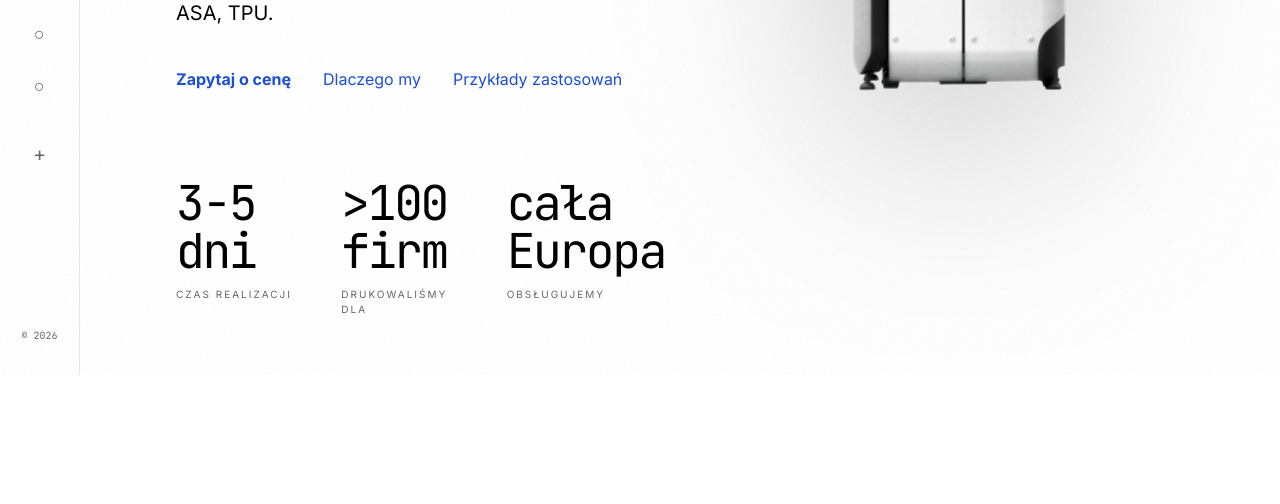
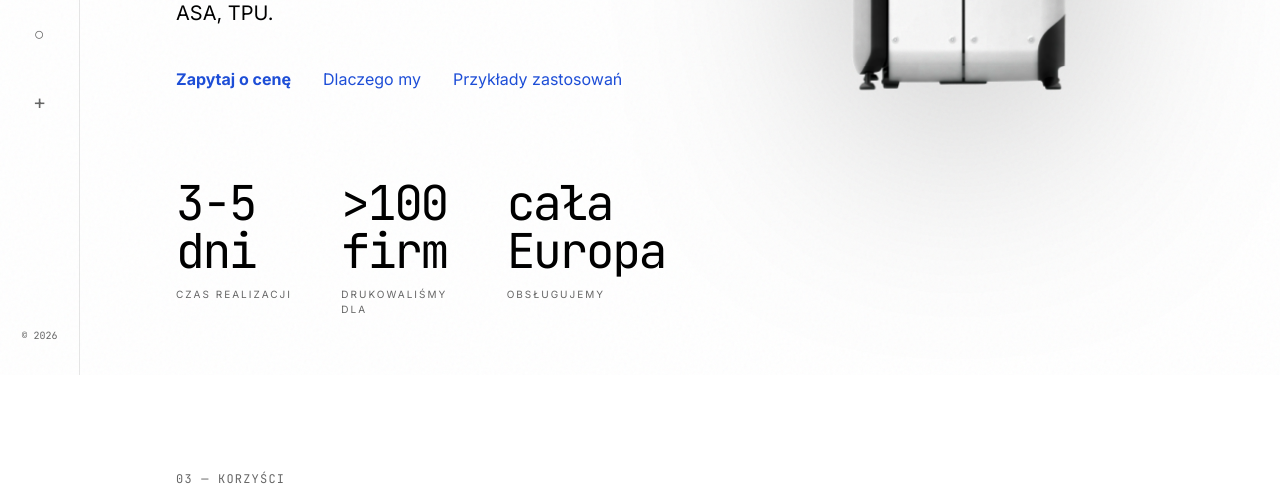
Before and after one commit to jann5/drukmajster-3d, a React (Vite) app in the folder app/: page / in a window 1280 px wide. Shown: the part 425-929 px from the top of the page. Built offline with nearby package versions, Linux system fonts and the light colour scheme.

Commit message:
Add vercel.json to fix 404 on /admin

```diff
--- a/app/src/App.tsx
+++ b/app/src/App.tsx
@@ -3,9 +3,8 @@ import { motion, useScroll, useSpring } from 'framer-motion';
 import { Sidebar } from './components/Sidebar';
 import { Footer } from './components/Footer';
 import { HomeSection } from './sections/HomeSection';
-import { AboutSection } from './sections/AboutSection';
 import { BenefitsSection } from './sections/BenefitsSection';
-import { UseCasesSection } from './sections/UseCasesSection';
+// import { UseCasesSection } from './sections/UseCasesSection';
 import { ContactSection } from './sections/ContactSection';
 import { GalleryOverlay } from './components/GalleryOverlay';
 import { AdminPage } from './sections/AdminPage';
@@ -22,9 +21,10 @@ export default function App() {
     restDelta: 0.001
   });
 
+  // 3 dots: home (index 0), benefits (index 1), contact (index 2)
   const scrollToSection = (index: number) => {
-    setActiveSection(index); // Immediate update
-    const sectionIds = ['home', 'about', 'usecases', 'benefits', 'contact'];
+    setActiveSection(index);
+    const sectionIds = ['home', 'benefits', 'contact'];
     const element = document.getElementById(sectionIds[index]);
     if (element) {
       const lenis = (window as any).lenis;
@@ -33,6 +33,16 @@ export default function App() {
       } else {
         element.scrollIntoView({ behavior: 'smooth' });
       }
+    }
+  };
+
+  const handleHomeClick = () => {
+    setActiveSection(0);
+    const element = document.getElementById('home');
+    if (element) {
+      const lenis = (window as any).lenis;
+      if (lenis) lenis.scrollTo(element);
+      else element.scrollIntoView({ behavior: 'smooth' });
     }
   };
 
@@ -81,24 +91,25 @@ export default function App() {
     }
     requestAnimationFrame(raf);
 
+    // Observe 3 sections: home, benefits, contact
     const observerOptions = {
       root: null,
-      rootMargin: '-20% 0px -20% 0px',
-      threshold: 0.1
+      rootMargin: '-40% 0px -40% 0px',
+      threshold: 0
     };
 
     const observer = new IntersectionObserver((entries) => {
       entries.forEach((entry) => {
         if (entry.isIntersecting) {
-          const sectionIds = ['home', 'about', 'usecases', 'benefits', 'contact'];
+          const sectionIds = ['home', 'benefits', 'contact'];
           const index = sectionIds.indexOf(entry.target.id);
           if (index !== -1) setActiveSection(index);
         }
       });
     }, observerOptions);
 
-    const sectionIds = ['home', 'about', 'usecases', 'benefits', 'contact'];
-    sectionIds.forEach((id) => {
+    const observedIds = ['home', 'benefits', 'contact'];
+    observedIds.forEach((id) => {
       const element = document.getElementById(id);
       if (element) observer.observe(element);
     });
@@ -135,20 +146,20 @@ export default function App() {
       <Sidebar
         activeSection={activeSection}
         onNavigate={scrollToSection}
+        onHomeClick={handleHomeClick}
         onOpenGallery={() => {
           window.location.hash = 'realizacje';
           setIsGalleryOpen(true);
         }}
       />
 
-      {/* Main Content Container - removed overflow-hidden to fix shadow clipping */}
+      {/* Main Content */}
       <main className="md:pl-20 w-full overflow-x-hidden">
         <HomeSection onOpenGallery={() => {
           window.location.hash = 'realizacje';
           setIsGalleryOpen(true);
         }} />
-        <AboutSection />
-        <UseCasesSection />
+        {/* UseCasesSection commented out */}
         <BenefitsSection />
         <ContactSection />
         <Footer />
--- a/app/src/components/Sidebar.tsx
+++ b/app/src/components/Sidebar.tsx
@@ -4,28 +4,30 @@ import logo from '../assets/logo.png';
 interface SidebarProps {
   activeSection: number;
   onNavigate: (index: number) => void;
+  onHomeClick?: () => void;
   onOpenGallery?: () => void;
 }
 
-const sections = ['Home', 'O technologii', 'Przykłady zastosowań', 'Korzyści', 'Kontakt'];
+// 3 navigation dots: Home, Benefits (Dlaczego my), Contact
+const sections = ['Home', 'Dlaczego my', 'Kontakt'];
 
-export function Sidebar({ activeSection, onNavigate, onOpenGallery }: SidebarProps) {
+export function Sidebar({ activeSection, onNavigate, onHomeClick, onOpenGallery }: SidebarProps) {
   return (
     <>
       {/* Desktop Sidebar */}
       <aside className="hidden md:flex fixed left-0 top-0 h-screen w-20 flex-col items-center justify-between py-8 bg-white border-r border-gray z-50">
-        {/* Initials */}
+        {/* Logo */}
         <motion.div
           initial={{ opacity: 0 }}
           animate={{ opacity: 1 }}
           transition={{ delay: 0.2, duration: 0.5 }}
           className="w-14 h-14 cursor-pointer mb-10"
-          onClick={() => onNavigate(0)}
+          onClick={onHomeClick}
         >
           <img src={logo} alt="Logo" className="w-full h-full object-contain transition-transform duration-300 hover:scale-110" />
         </motion.div>
 
-        {/* Vertical Navigation */}
+        {/* Vertical Navigation - 3 dots */}
         <nav className="flex flex-col items-center gap-5">
           {sections.map((section, index) => (
             <button
@@ -45,7 +47,7 @@ export function Sidebar({ activeSection, onNavigate, onOpenGallery }: SidebarPro
             </button>
           ))}
 
-          {/* Gallery Button */}
+          {/* Gallery Button - "+" */}
           <button
             onClick={onOpenGallery}
             className="group relative flex items-center justify-center w-8 h-8 mt-4"
@@ -80,7 +82,7 @@ export function Sidebar({ activeSection, onNavigate, onOpenGallery }: SidebarPro
           animate={{ opacity: 1, x: 0 }}
           transition={{ delay: 0.2, duration: 0.5 }}
           className="w-12 h-12 cursor-pointer"
-          onClick={() => onNavigate(0)}
+          onClick={onHomeClick}
         >
           <img src={logo} alt="Logo" className="w-full h-full object-contain transition-transform duration-300 hover:scale-110" />
         </motion.div>
@@ -105,7 +107,7 @@ export function Sidebar({ activeSection, onNavigate, onOpenGallery }: SidebarPro
                 {activeSection === index ? '●' : '○'}
               </motion.span>
 
-              {/* Optional: Indicator line for active on mobile header */}
+              {/* Indicator line for active on mobile */}
               {activeSection === index && (
                 <motion.div
                   layoutId="activeIndicatorMobile"
```
Also changed, not shown: app/vercel.json (added).
